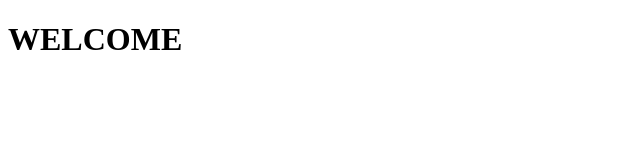
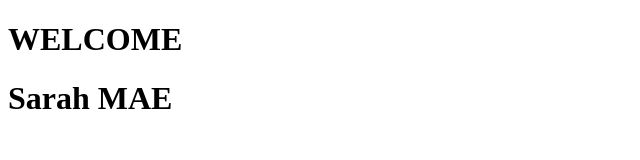
Before and after one commit to Xeirah07/it24c-assessment, a plain HTML site: page index.html in a window 1280 px wide. Shown: the whole page, without its empty margins (0-640 px from the left). Drawn offline with Linux system fonts and the light colour scheme.

Commit message:
added my name

```diff
--- a/index.html
+++ b/index.html
@@ -7,5 +7,6 @@
 </head>
 <body>
     <h1>WELCOME</h1>
+    <h1>Sarah MAE </h1>
 </body>
 </html>
```
